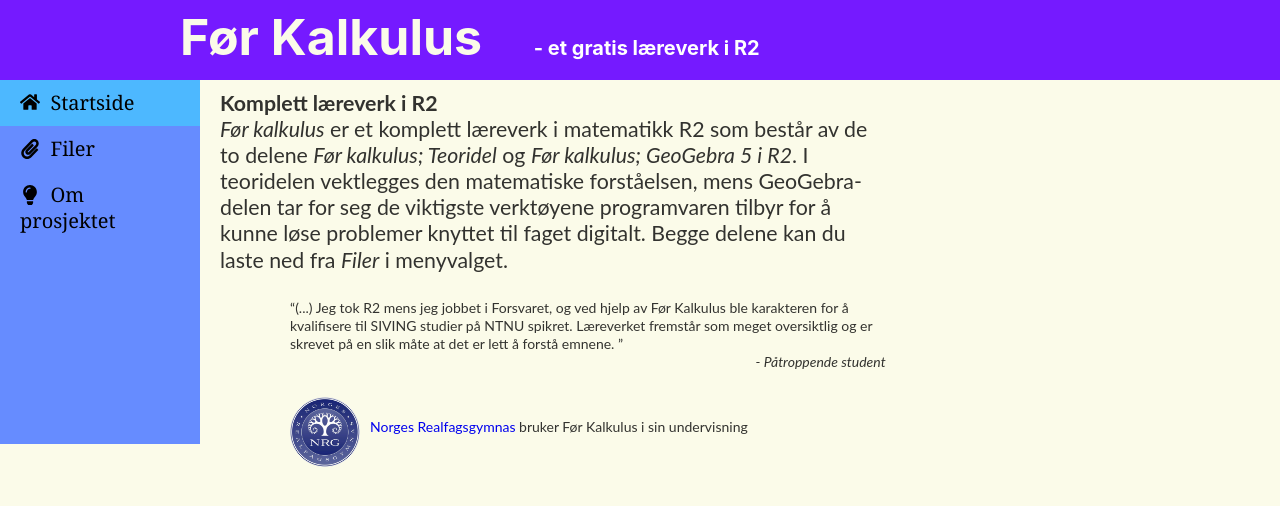
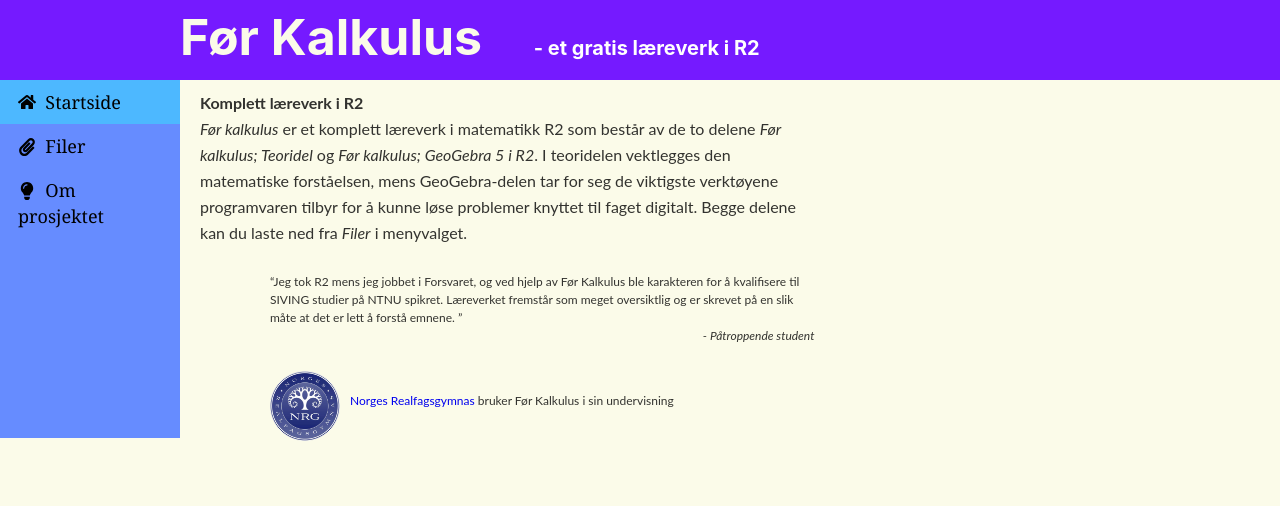
Before and after one commit to sindrsh/r2, a Gatsby site: page / in a window 1280 px wide. Built offline with nearby package versions, Linux system fonts and the light colour scheme; Gatsby itself is replaced by a stand-in of ours.

Commit message:
text-size and qoute

```diff
--- a/src/components/menu.module.css
+++ b/src/components/menu.module.css
@@ -1,6 +1,6 @@
 
 :root{
---menw: 200px; /*Vidde paa menyen*/
+--menw: 180px; /*Vidde paa menyen*/
 --margl: calc(var(--menw) + 20px)
 }
 
@@ -17,7 +17,7 @@
 
 .qt{
 	font-family: "Lato", sans-serif;
-	font-size: 14px;
+	font-size: 12px;
 	line-height: 18px;
 	margin-left:70px;
 }
@@ -34,8 +34,8 @@
 	/**background-color: rgb(251, 251, 233);*/
 	min-width: 200px;
 	max-width: 800px;
-    width: 52%;
-    font-size: 16pt;
+    width: 48%;
+    font-size: 12pt;
     margin-left: var(--margl);
 	top: 90px;
 }
@@ -55,7 +55,7 @@
 }
 
 .ulmenu {
-    font-size: 20px;
+    font-size: 18px;
     list-style-type: none;
     margin: 0;
     padding: 0;
--- a/src/components/start.js
+++ b/src/components/start.js
@@ -10,7 +10,7 @@ forståelsen, mens GeoGebra-delen tar for seg de viktigste verktøyene programva
 til faget digitalt. Begge delene kan du laste ned fra <i> Filer</i> i menyvalget.</p>
 
 <div className={styles.qt}>
-<q>(...) Jeg tok R2 mens jeg jobbet i Forsvaret, og ved hjelp av Før Kalkulus ble karakteren for å kvalifisere til SIVING studier på NTNU spikret. Læreverket fremstår som meget oversiktlig og er skrevet på en slik måte at det er lett å forstå emnene. </q>
+<q>Jeg tok R2 mens jeg jobbet i Forsvaret, og ved hjelp av Før Kalkulus ble karakteren for å kvalifisere til SIVING studier på NTNU spikret. Læreverket fremstår som meget oversiktlig og er skrevet på en slik måte at det er lett å forstå emnene. </q>
 <p className={styles.qtt}><i>- Påtroppende student</i></p>
 
 <p>
```
